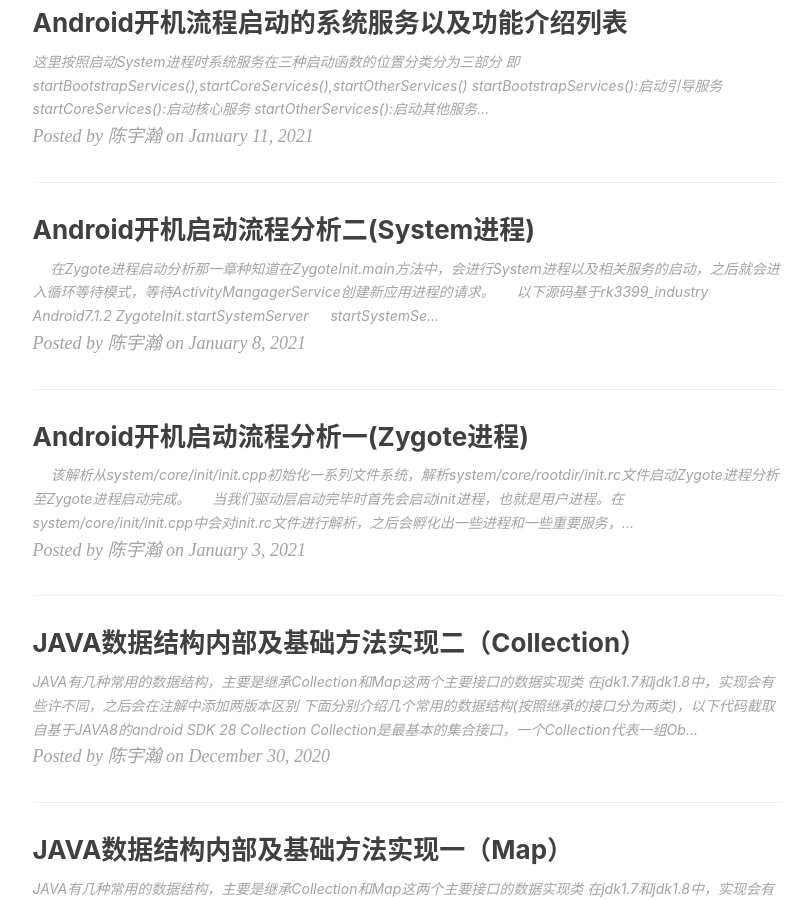
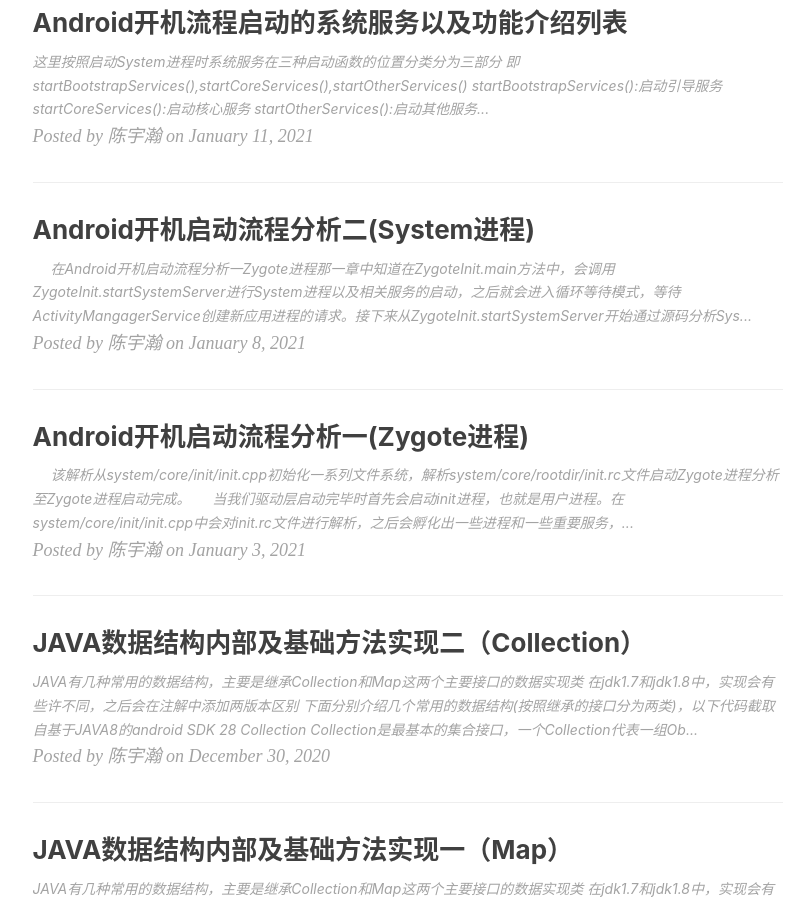
Before and after one commit to YuHanChen5027/chenyuhan.github.io, a Jekyll site: the page built from index.html, in a window 1280 px wide and 900 px high, scrolled down 1106 px. Shown: the whole window, without its empty margins (135-947 px from the left). Built offline with Jekyll 4.4.1, drawn with Linux system fonts in a browser that asks for light colours; nearby versions of some CDN libraries; the list of posts is cut into pages by our own code; comment, search, counter and statistics services are not loaded; some of the changed lines change nothing that is shown.

Commit message:
update post

````diff
--- a/_posts/2021-01-03-Android-boot-process-analysis-1(Zygote-Process).md
+++ b/_posts/2021-01-03-Android-boot-process-analysis-1(Zygote-Process).md
@@ -156,7 +156,7 @@
     int i;
     for (i = 0; i < argc; i++) {
         if (argv[i][0] != '-') {
-            // argv[1] = “/system/bin”，所以直接就结束循环
+            // argv[0] = “/system/bin”，所以直接就结束循环
             break;
         }
         if (argv[i][1] == '-' && argv[i][2] == 0) {
--- a/_posts/2021-01-08-Android-boot-process-analysis-2(System-Process).md
+++ b/_posts/2021-01-08-Android-boot-process-analysis-2(System-Process).md
@@ -10,12 +10,15 @@
   - System
   - 开机启动流程
 ---
-&ensp;&ensp; 在**Zygote进程**启动分析那一章种知道在**ZygoteInit.main**方法中，会进行**System进程以及相关服务**的启动，之后就会进入循环等待模式，等待**ActivityMangagerService**创建新应用进程的请求。
+&ensp;&ensp; 在[Android开机启动流程分析一Zygote进程](https://yuhanchen5027.github.io/article/2021/01/03/Android-boot-process-analysis-1(Zygote-Process)/)那一章中知道在**ZygoteInit.main**方法中，会调用**ZygoteInit.startSystemServer**进行**System进程以及相关服务**的启动，之后就会进入循环等待模式，等待**ActivityMangagerService**创建新应用进程的请求。接下来从**ZygoteInit.startSystemServer**开始通过源码分析**System**进程和服务的启动流程。
 
 &ensp;&ensp; *以下源码基于rk3399_industry Android7.1.2*
 ## ZygoteInit.startSystemServer
-&ensp;&ensp; **startSystemServer**:为**System**服务进程准备参数并从**Zygote**中**fork**出来。源码如下：
+&ensp;&ensp; **startSystemServer**:为**System**服务进程准备参数，并从**Zygote**中**fork**一个**System进程**出来。源码如下：
 ```java
+// 这里根据不同的系统产生的参数不同 以rk3399_industry Android7.1.2为例
+// adbList = ro.product.cpu.abilist64
+// socketName = “zygote”
 private static boolean startSystemServer(String abiList, String socketName)
             throws MethodAndArgsCaller, RuntimeException {
         long capabilities = posixCapabilitiesAsBits(
@@ -65,16 +68,16 @@
         } catch (IllegalArgumentException ex) {
             throw new RuntimeException(ex);
         }
-         /* For child process */
+        /* For child process */
         if (pid == 0) {
-         //当Zygote.forkSystemServer返回0代表目前是在创建的子进程中
+         // 当Zygote.forkSystemServer返回0代表目前是在创建的子进程中
             if (hasSecondZygote(abiList)) {
                 if(isBox){
                     waitForSecondaryZygote(socketName);
                 }
                 Log.d(TAG,"--------call waitForSecondaryZygote,skip this---,abiList= "+abiList);
             }
-            //启动System进程
+            // 启动System进程
             handleSystemServerProcess(parsedArgs);
         }
 
@@ -83,7 +86,7 @@
 
 
     /**
-     * fork成功后进行启动System服务的剩余工作
+     * fork成功后进行启动System进程和服务的剩余工作
      */
     private static void handleSystemServerProcess(
             ZygoteConnection.Arguments parsedArgs)
@@ -134,6 +137,9 @@
             /*
              * 将其余参数传递给SystemServer。
              */
+            // parsedArgs.remainingArgs
+            // 表示之前System进程启动参数args[]中不能被Arguments解析的参数
+            // 这里parsedArgs.remainingArgs = {"com.android.server.SystemServer"}
             RuntimeInit.zygoteInit(parsedArgs.targetSdkVersion, parsedArgs.remainingArgs, cl);
         }
     }
@@ -152,7 +158,7 @@
         commonInit();
         //native层的初始化
         nativeZygoteInit();
-        //调用应用程序java层的main 方法
+        //此时argv={"com.android.server.SystemServer"}，该方法内会调用SystemServer的main方法,
         applicationInit(targetSdkVersion, argv, classLoader);
     }
 
@@ -281,22 +287,55 @@
 
         VMRuntime.getRuntime().setTargetHeapUtilization(0.75f);
         VMRuntime.getRuntime().setTargetSdkVersion(targetSdkVersion);
-
+        // 这里的Arguments类与上面的类不是同一个，这个Arguments是RuntimeInit中的一个内部类
         final Arguments args;
         try {
-            //argv内有一个参数是com.android.server.SystemServer
+            // argv = {"com.android.server.SystemServer"}
             args = new Arguments(argv);
         } catch (IllegalArgumentException ex) {
             Slog.e(TAG, ex.getMessage());
             // let the process exit
             return;
         }
-
-        // The end of of the RuntimeInit event (see #zygoteInit).
-        Trace.traceEnd(Trace.TRACE_TAG_ACTIVITY_MANAGER);
+        ....
 
         // 之后进行SystemServer的启动，将剩余参数传递给SystemServer.main方法
         invokeStaticMain(args.startClass, args.startArgs, classLoader);
+    }
+
+    static class Arguments {
+        String startClass;
+
+        String[] startArgs;
+
+        ....
+        Arguments(String args[]) throws IllegalArgumentException {
+            parseArgs(args);
+        }
+
+        ....
+        private void parseArgs(String args[])
+                throws IllegalArgumentException {
+            int curArg = 0;
+            for (; curArg < args.length; curArg++) {
+                String arg = args[curArg];
+
+                if (arg.equals("--")) {
+                    curArg++;
+                    break;
+                } else if (!arg.startsWith("--")) {
+                    break;
+                }
+            }
+
+            if (curArg == args.length) {
+                throw new IllegalArgumentException("Missing classname argument to RuntimeInit!");
+            }
+
+            startClass = args[curArg++];
+            startArgs = new String[args.length - curArg];
+            System.arraycopy(args, curArg, startArgs, 0, startArgs.length);
+        }
     }
 
     /**
@@ -401,7 +440,7 @@
 **frameworks/base/services/java/com/android/server/SystemServer.java**
 源码如下：
 ```java
- //可支持的最早时间，即1970年
+// 可支持的最早时间，即1970年
 private static final long EARLIEST_SUPPORTED_TIME = 86400 * 1000;
 public static void main(String[] args) {
         new SystemServer().run();
@@ -494,7 +533,7 @@
     /* frameworks/base/core/java/android/app/ActivityThread.java */
     //ActivityThread.systemMain();
     public static ActivityThread systemMain() {
-        //判断应用内存，对于低内存设备，禁止应用加速
+        // 判断应用内存，对于低内存设备，禁止应用加速
         if (!ActivityManager.isHighEndGfx()) {
             ThreadedRenderer.disable(true);
         } else {
@@ -518,8 +557,9 @@
                     UserHandle.myUserId());
             try {
                 mInstrumentation = new Instrumentation();
-                //创建应用上下文，这里也会调用一次getSystemContext()
-                //该方法内会创建LoadedApk
+                // 创建应用上下文，这里也会调用一次getSystemContext()
+                // 该方法内会创建LoadedApk
+                // getSystemContext().mPackageInfo其实就是“android”
                 ContextImpl context = ContextImpl.createAppContext(
                         this, getSystemContext().mPackageInfo);
                 //创建Application
@@ -550,16 +590,40 @@
     /* frameworks/base/core/java/android/app/ContextImpl.java*/
     //ContextImpl.createSystemContext(this);
     static ContextImpl createSystemContext(ActivityThread mainThread) {
-        //创建LoadedApk对象
+        // 创建LoadedApk对象
         LoadedApk packageInfo = new LoadedApk(mainThread);
-        //创建ContextImpl对象
+        // 创建ContextImpl对象
         ContextImpl context = new ContextImpl(null, mainThread,
                 packageInfo, null, null, 0, null, null, Display.INVALID_DISPLAY);
         context.mResources.updateConfiguration(context.mResourcesManager.getConfiguration(),
                 context.mResourcesManager.getDisplayMetrics());
         return context;
     }
-
+    /***
+    LoadedApk(ActivityThread activityThread) {
+    mActivityThread = activityThread;
+    mApplicationInfo = new ApplicationInfo();
+    mApplicationInfo.packageName = "android";
+    mPackageName = "android";
+    mAppDir = null;
+    mResDir = null;
+    mSplitAppDirs = null;
+    mSplitResDirs = null;
+    mOverlayDirs = null;
+    mSharedLibraries = null;
+    mDataDir = null;
+    mDataDirFile = null;
+    mDeviceProtectedDataDirFile = null;
+    mCredentialProtectedDataDirFile = null;
+    mLibDir = null;
+    mBaseClassLoader = null;
+    mSecurityViolation = false;
+    mIncludeCode = true;
+    mRegisterPackage = false;
+    mClassLoader = ClassLoader.getSystemClassLoader();
+    mResources = Resources.getSystem();
+    }
+    ***/
     /* frameworks/base/core/java/android/app/LoadedApk.java */
     //LoadedApk.createAppContext();
      public Application makeApplication(boolean forceDefaultAppClass,
````
